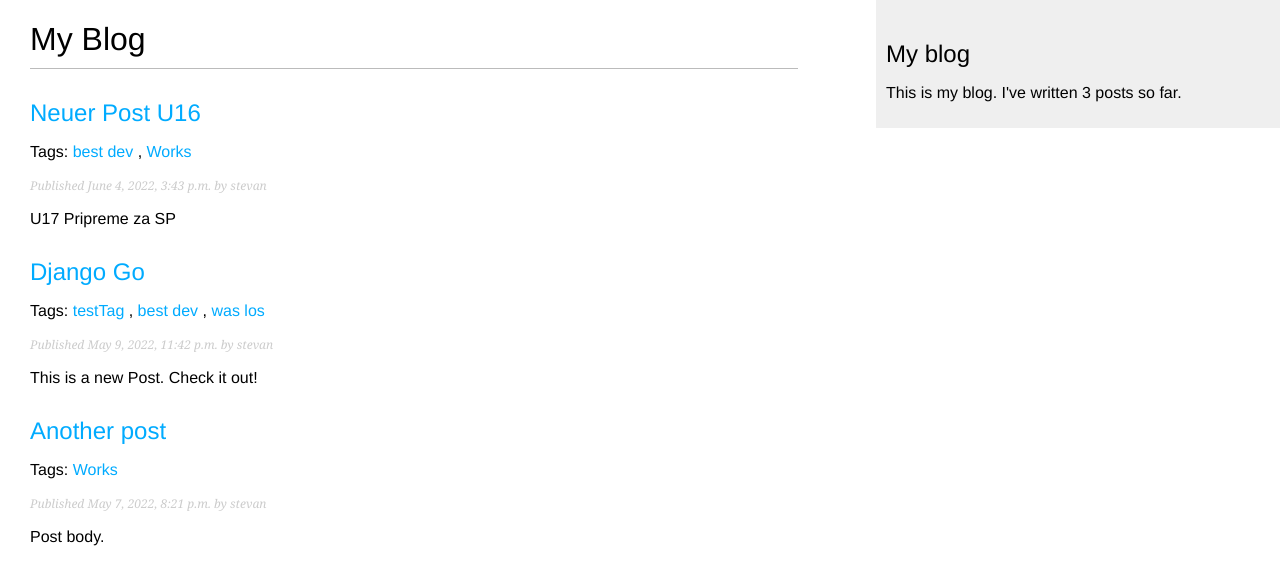
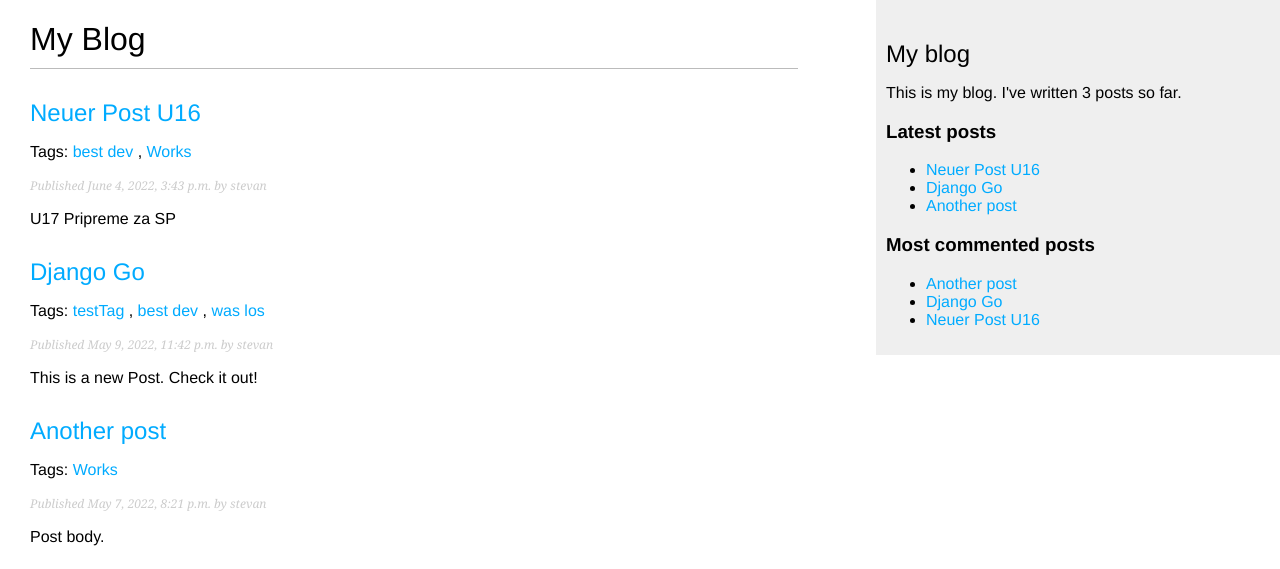
Before and after one commit to fullStackImperator/Django_blog, a Django app: page /blog/ in a window 1280 px wide. Shown: the top 569 px of the page. Run offline with Django 4.2, Linux system fonts and the light colour scheme; data comes from the database, SQL or seed files in the repository; parts of the project's set-up code (start-up, migrations or seed data) failed here and were passed over.

Commit message:
added cusatom tample tag and improved sidebar

```diff
--- a/blog/templates/blog/base.html
+++ b/blog/templates/blog/base.html
@@ -17,6 +17,17 @@
         <h2>My blog</h2>
         {% comment %} <p>This is my blog.</p> {% endcomment %}
         <p>This is my blog. I've written {% total_posts %} posts so far.</ p>
+        <h3>Latest posts</h3>
+        {% show_latest_posts 3 %}
+        <h3>Most commented posts</h3>
+        {% get_most_commented_posts as most_commented_posts %}
+        <ul>
+            {% for post in most_commented_posts %}
+                <li>
+                    <a href="{{ post.get_absolute_url }}">{{ post.title }}</a>
+                </li>
+            {% endfor %}
+        </ul>
     </div>
 </body>
 </html>
--- /dev/null
+++ b/blog/templates/blog/post/latest_posts.html
@@ -0,0 +1,7 @@
+<ul>
+    {% for post in latest_posts %}
+        <li>
+            <a href="{{ post.get_absolute_url }}">{{ post.title }}</a>
+        </li>
+    {% endfor %}
+</ul>
--- a/blog/templatetags/blog_tags.py
+++ b/blog/templatetags/blog_tags.py
@@ -1,8 +1,21 @@
 from django import template
 from ..models import Post
+from django.db.models import Count
+
 
 register = template.Library()
 
 @register.simple_tag
 def total_posts():
     return Post.published.count()
+
+
+@register.inclusion_tag('blog/post/latest_posts.html')
+def show_latest_posts(count=5):
+    latest_posts = Post.published.order_by('-publish')[:count]
+    return {'latest_posts': latest_posts}
+
+
+@register.simple_tag
+def get_most_commented_posts(count=5):
+    return Post.published.annotate( total_comments=Count('comments')).order_by('-total_comments')[:count]
```
